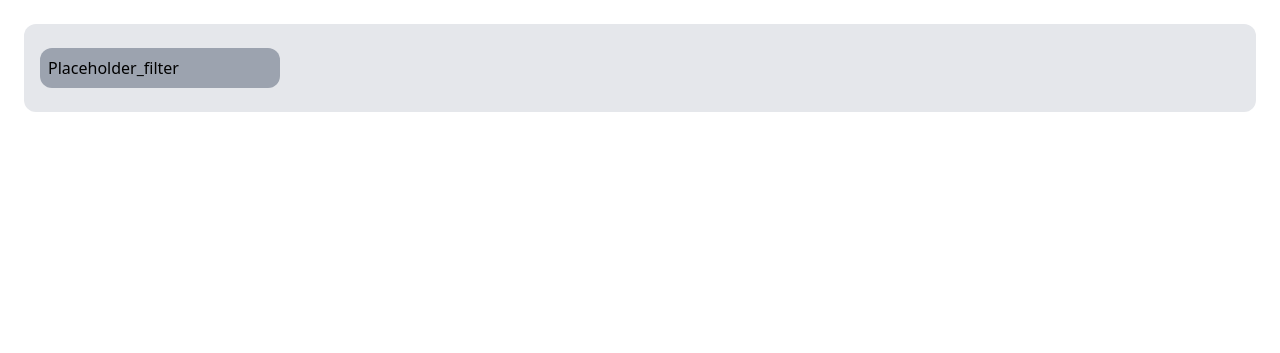
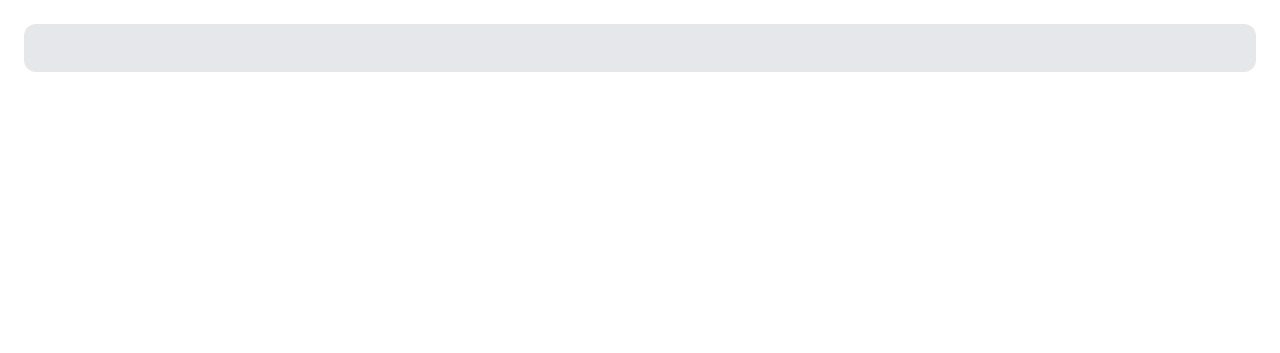
Before and after one commit to Morfinic/PWR-V-DBP, a Django app: page /dasboard/orders/ in a window 1280 px wide. Shown: the part 67-420 px from the top of the page. Run offline with Django 4.2, Linux system fonts and the light colour scheme; the visitor is signed in with stand-in values (Sample User, id 1); data that the repository does not hold is empty; some libraries are stand-ins or nearby versions.

Commit message:
Małe zmiany wizualne

```diff
--- a/dashboard/templates/zamowienia.html
+++ b/dashboard/templates/zamowienia.html
@@ -4,14 +4,10 @@
 
 {% block content %}
     <div class="px-2 py-6 m-6 bg-gray-200 rounded-xl flex items-center">
-        <div class="bg-gray-400 p-2 mx-2 rounded-xl w-1/5">
-            Placeholder_filter
-        </div>
-
-        <div class="w-4/5 grid grid-cols-2 max-[1000px]:grid-cols-1 gap-2">
+        <div class="w-full grid grid-cols-2 max-[1000px]:grid-cols-1 gap-2">
             {% for order in orders %}
                 <div>
-                    <div class="flex items-center my-2 bg-white rounded-r-xl h-full">
+                    <div class="flex items-center mb-4 mx-5 bg-white rounded-r-xl h-full">
                         <div class="w-2/5">
                             <img src="{{ order.produkt.zdjecie.url }}" alt="produkt_img" class="h-full w-full object-contain">
                         </div>
```
Also changed, not shown: media/zdj_produktow/Screenshot_2023-04-01_182651.png (added).
